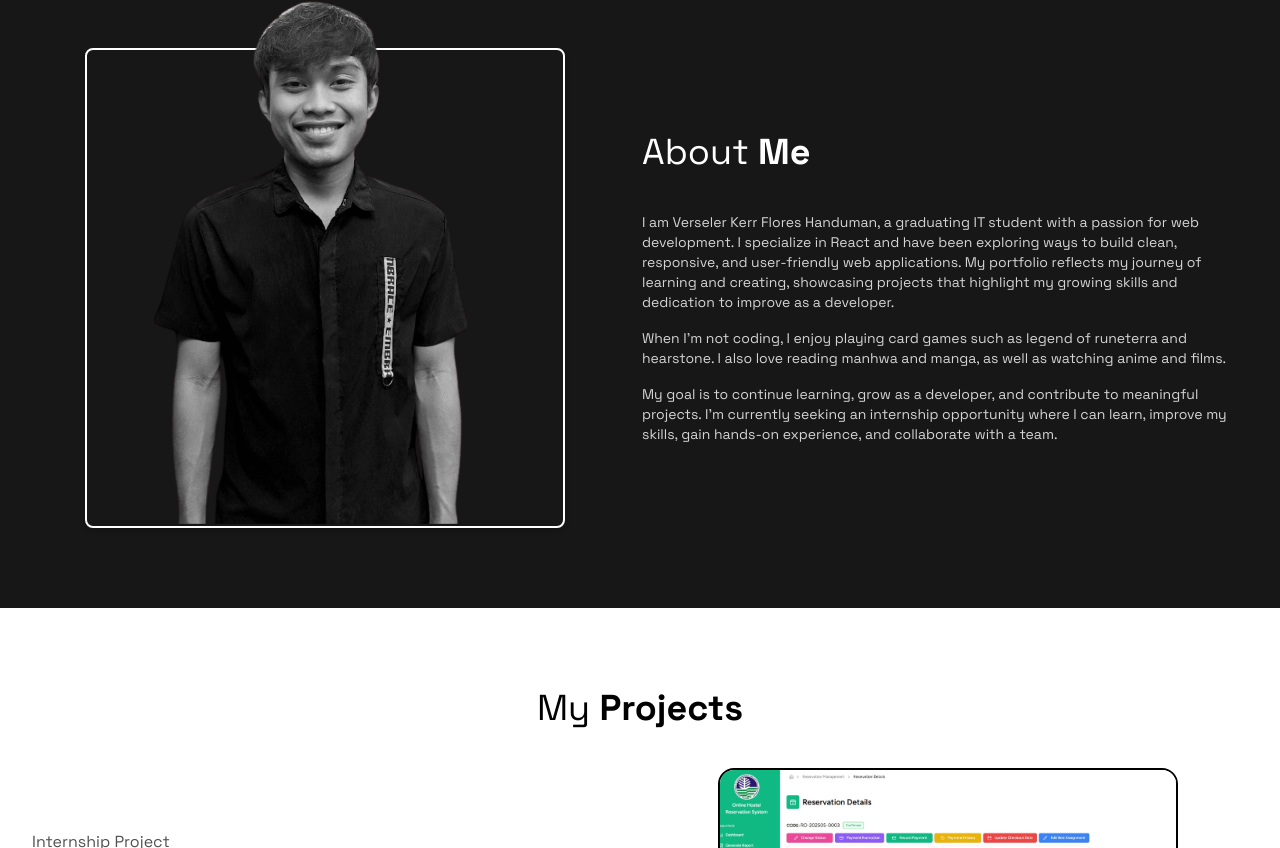
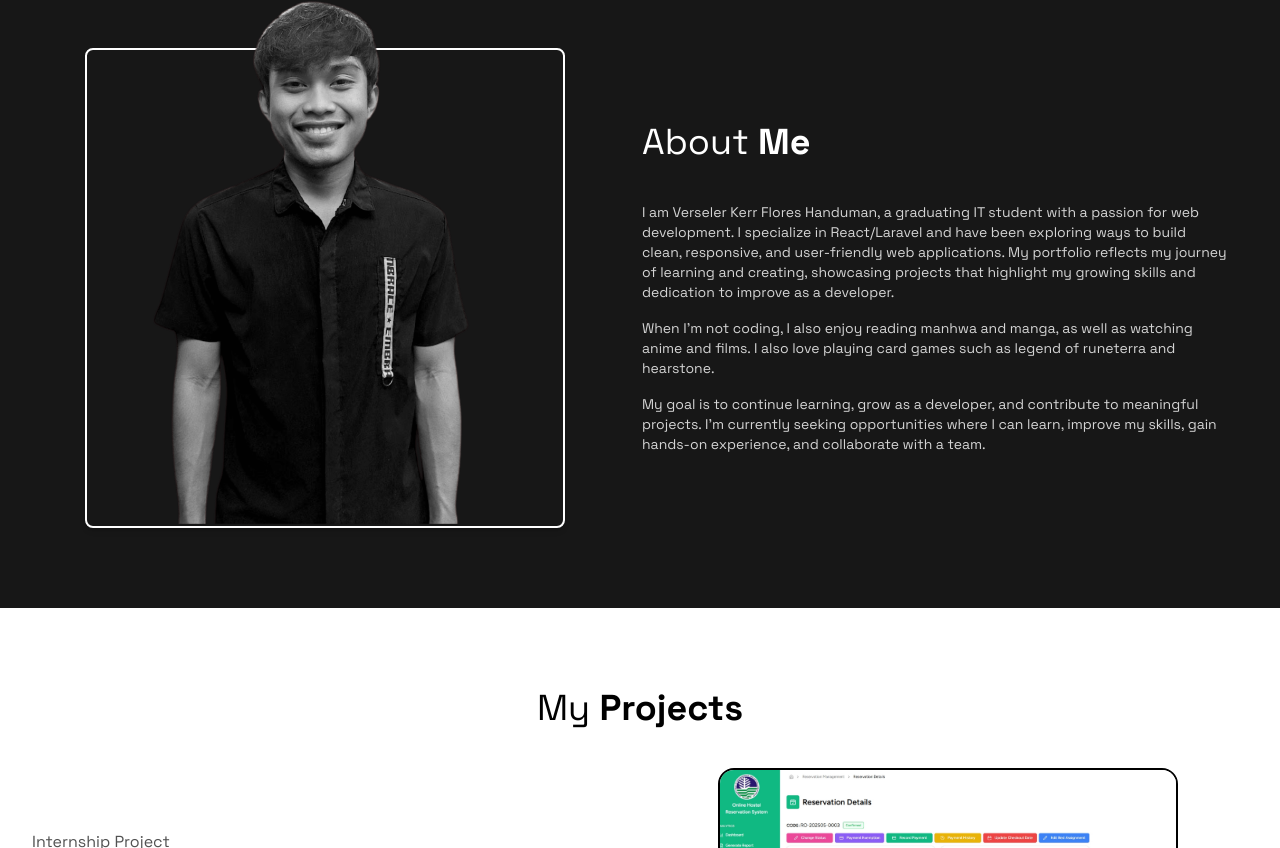
Before and after one commit to Verseler/portfolio, a React (Vite) app: page / in a window 1280 px wide. Shown: the part 1724-2572 px from the top of the page. Built offline with nearby package versions, Linux system fonts and the light colour scheme.

Commit message:
update about me info

```diff
--- a/src/App.tsx
+++ b/src/App.tsx
@@ -55,22 +55,22 @@ export default function App() {
             </H1>
             <P dark>
               I am Verseler Kerr Flores Handuman, a graduating IT student with a
-              passion for web development. I specialize in React and have been
-              exploring ways to build clean, responsive, and user-friendly web
-              applications. My portfolio reflects my journey of learning and
-              creating, showcasing projects that highlight my growing skills and
-              dedication to improve as a developer.
+              passion for web development. I specialize in React/Laravel and
+              have been exploring ways to build clean, responsive, and
+              user-friendly web applications. My portfolio reflects my journey
+              of learning and creating, showcasing projects that highlight my
+              growing skills and dedication to improve as a developer.
             </P>
             <P dark>
-              When I'm not coding, I enjoy playing card games such as legend of
-              runeterra and hearstone. I also love reading manhwa and manga, as
-              well as watching anime and films.
+              When I'm not coding, I also enjoy reading manhwa and manga, as
+              well as watching anime and films. I also love playing card games
+              such as legend of runeterra and hearstone.
             </P>
             <P dark>
               My goal is to continue learning, grow as a developer, and
-              contribute to meaningful projects. I'm currently seeking an
-              internship opportunity where I can learn, improve my skills, gain
-              hands-on experience, and collaborate with a team.
+              contribute to meaningful projects. I'm currently seeking
+              opportunities where I can learn, improve my skills, gain hands-on
+              experience, and collaborate with a team.
             </P>
           </div>
         </Container>
```
